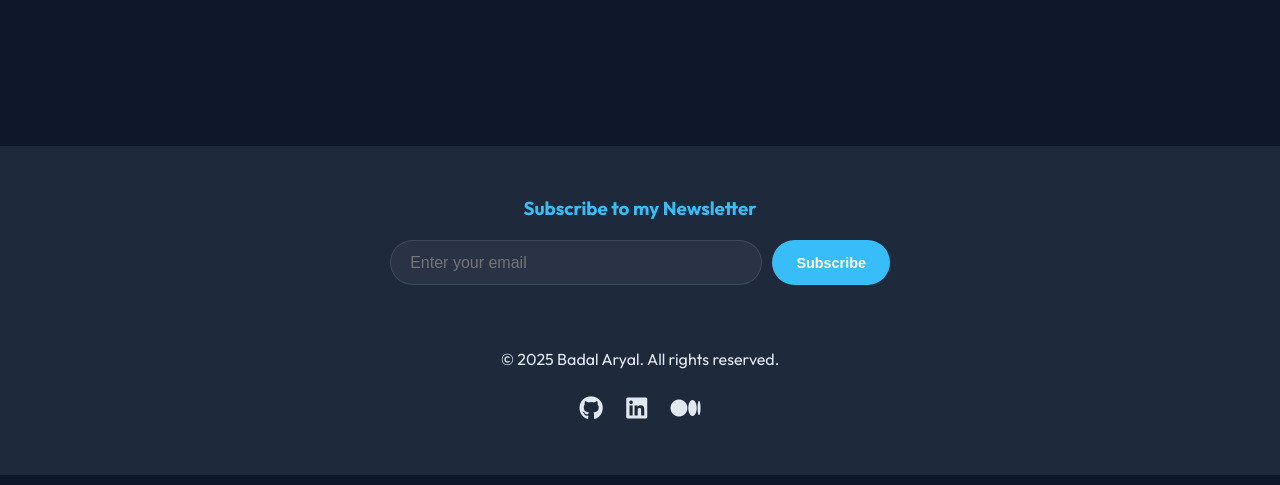
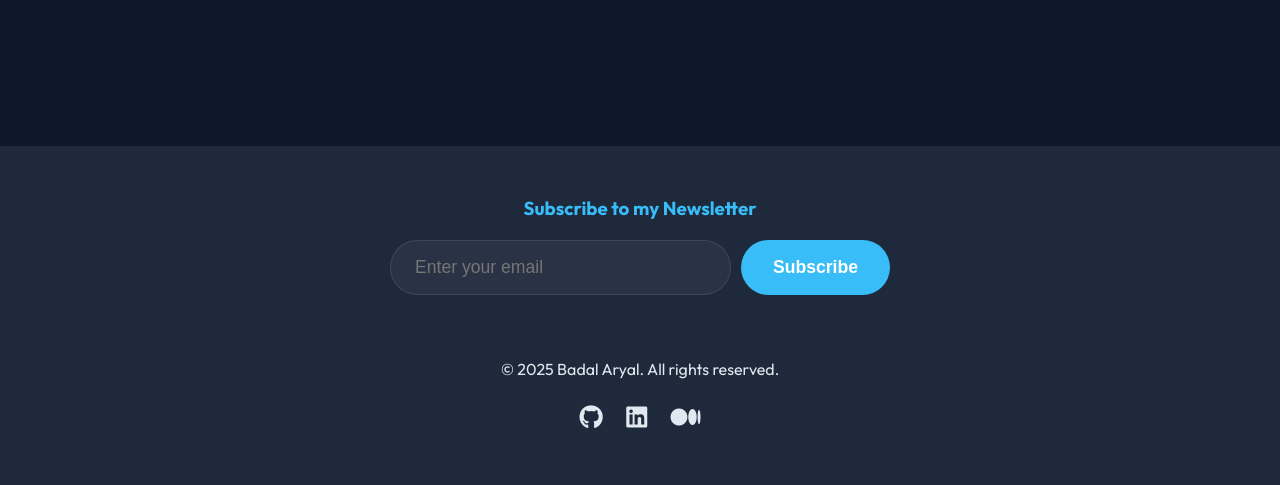
Before and after one commit to badalaryal11/personal-blog, a Django app: page / in a window 1280 px wide. Shown: the part 2769-3254 px from the top of the page. Run offline with Django 4.2, Linux system fonts and the light colour scheme; data that the repository does not hold is empty.

Commit message:
Increase subscription form size

```diff
--- a/blog/static/css/style.css
+++ b/blog/static/css/style.css
@@ -396,12 +396,12 @@ footer {
 }
 
 #subscription-form input[type="email"] {
-    padding: 0.8rem 1.2rem;
+    padding: 1rem 1.5rem;
     border-radius: 50px;
     border: 1px solid rgba(255, 255, 255, 0.1);
     background: rgba(255, 255, 255, 0.05);
     color: var(--text-color);
-    font-size: 1rem;
+    font-size: 1.1rem;
     flex: 1;
     outline: none;
     transition: border-color 0.3s;
@@ -412,13 +412,14 @@ footer {
 }
 
 #subscription-form button {
-    padding: 0.8rem 1.5rem;
+    padding: 1rem 2rem;
     border-radius: 50px;
     border: none;
     background: var(--primary-color);
     color: white;
     font-weight: 600;
     cursor: pointer;
+    font-size: 1.1rem;
     transition: transform 0.2s;
 }
 
```
